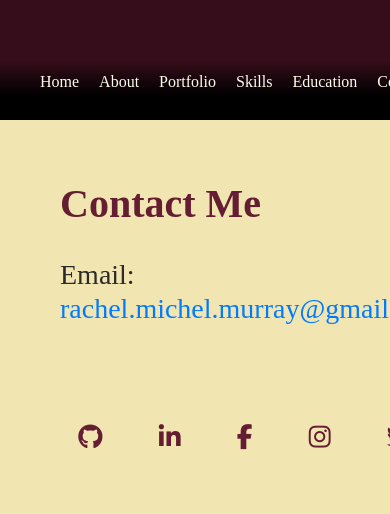
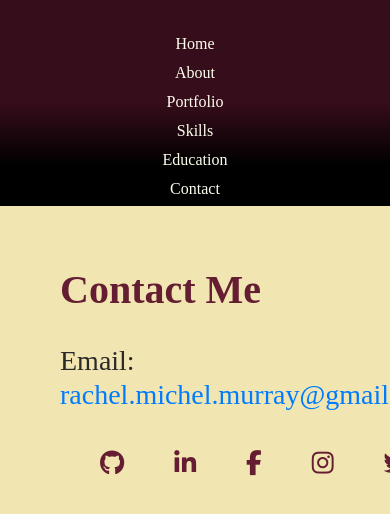
Before and after one commit to dcbeergoddess/portfolio_website_reactjs, a React (Create React App) app: page /contact in a window 390 px wide. Shown: the top 514 px of the page. Built offline with nearby package versions, Linux system fonts and the light colour scheme; a web font is replaced by a local one.

Commit message:
adding mobile responsive tweaks to homepage

```diff
--- a/src/App.css
+++ b/src/App.css
@@ -5,7 +5,7 @@
   --condiv-flex: 6;
   --fontsize-p: 1 rem;
   --fontsize-nav: 1.5rem;
-  --typing-font: 3rem;
+  --typing-font: 1.5rem;
 }
 
 * {
@@ -37,8 +37,13 @@ body {
   text-decoration: none;
 }
 
+.style-link:hover {
+  color:  #e56a54;
+  text-decoration: none;
+}
+
 nav {
-  padding: 60px 30px 0px 30px;
+  padding: 30px 30px 0px 30px;
   flex: var(--sidebar-flex);
   background: rbg(238, 103, 143);
   background: linear-gradient(180deg, rgb(54, 13, 26) 50%, rgb(0, 0, 0) 80%);
@@ -92,9 +97,11 @@ nav ul li {
 
 .social {
   position: bottom;
-  margin-top: 100px;
+  margin-top: 40px;
   display: flex;
   bottom: 60px;
+  justify-content: space-around;
+  padding-left: 50px;
 }
 
 .social i {
@@ -205,7 +212,7 @@ p {
   :root {
     --fontsize-nav: 1rem;
     --sidebar-flex: 0;
-    --typing-font: 2rem;
+    --typing-font: 1rem;
   }
   .App {
     flex-direction: column;
@@ -223,10 +230,12 @@ p {
     padding: 50px;
   }
   nav ul {
-    display: flex;
+    margin: 2px;
   }
   nav ul li {
-    margin: 10px;
+    margin: 5px;
+    margin-top: 0;
+    padding-top: 0;
   }
   .social {
     left: 0;
@@ -236,6 +245,11 @@ p {
     bottom: 30px;
   }
   .social i {
-    padding-right: 0px;
+    padding-right: 50px;
+    padding-left: 0px;
+  }
+
+  .name {
+    padding-left: 50px;
   }
 }
--- a/src/pages/Home.js
+++ b/src/pages/Home.js
@@ -17,6 +17,7 @@ class Home extends Component {
         <ReactTypingEffect className="typingeffect" text={[ 'Cheers!', 'i am a Web Developer', '...dedicated to collaboration', 'and skilled in the art of leadership']} speed={75} eraseDelay={700} style={{color: "#2C2A29"}} />
 
         <Social />
+
       </div>
     )
   }
```
